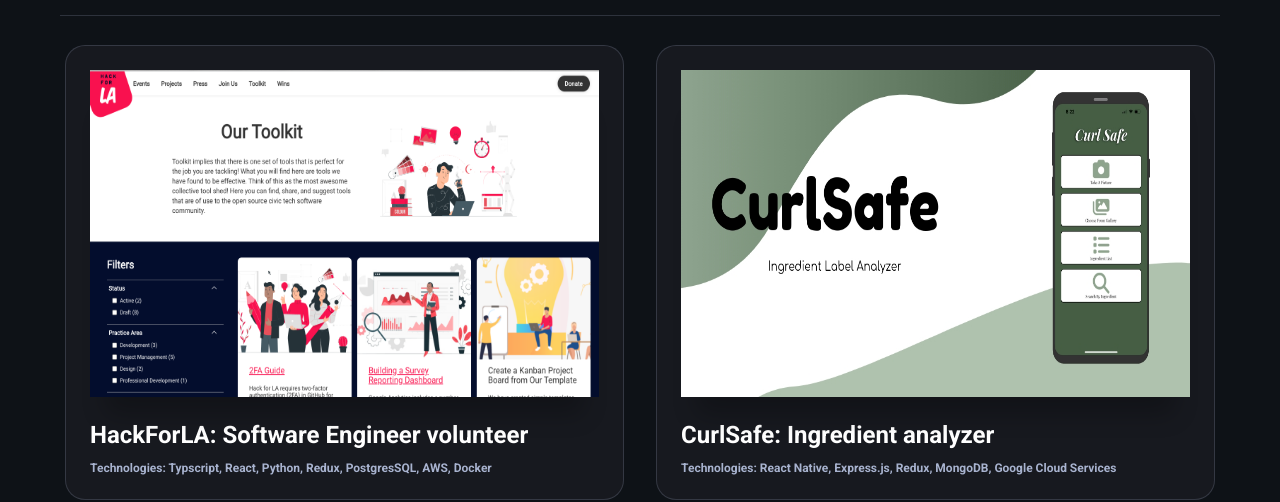
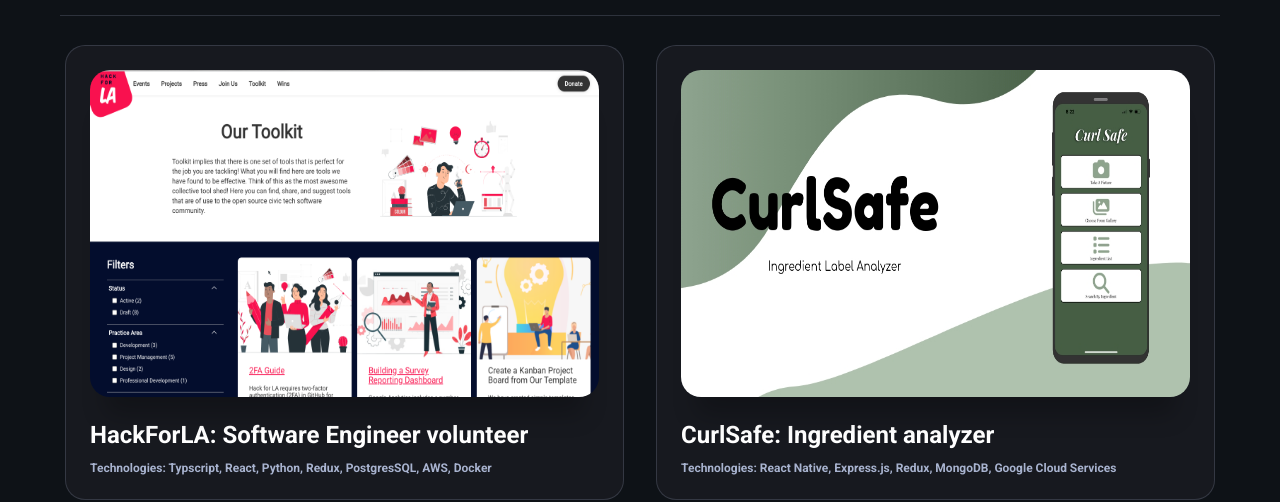
Before and after one commit to JpadillaCoding/Personal-Website, a Next.js app: page /portfolio in a window 1280 px wide. Shown: the part 349-851 px from the top of the page. Built offline with nearby package versions, Linux system fonts and the light colour scheme.

Commit message:
style: page padding for better page break

```diff
--- a/app/about/page.tsx
+++ b/app/about/page.tsx
@@ -115,7 +115,7 @@ export default function About() {
             <h2>Software Engineer Volunteer With Hack For LA- Website Team</h2>
             <p>
               Hack For LA has been a wonderful opportunity to develop
-              collaboration skills, learning bets practice, and growing as a
+              collaboration skills, learning best practices, and growing as a
               developer. I've learned a lot through participating in meetings,
               getting pull request reviews, and reviewing pull request. Added
               new features to the website and even got to try out opitimizing
@@ -136,7 +136,7 @@ export default function About() {
             <p>
               Made a mobile app from scratch using React Native. The app was
               made for a forum that had a need of analyzing ingredients in hair
-              products. I got 100+ downloads and along with the opportunity to
+              products. I got 100+ downloads along with the opportunity to
               learn Google Cloud Services, solidified my FrontEnd and BackEnd
               skills.
             </p>
--- a/app/components/Image track/page.module.css
+++ b/app/components/Image track/page.module.css
@@ -21,7 +21,7 @@
     border-radius: 15px;
   }
   .image {
-    width: 45vmin;
+    width: 40vmin;
     height: 30vmin;
     object-fit: cover;
     object-position: 100% center;
--- a/app/components/portfolio Items/page.module.css
+++ b/app/components/portfolio Items/page.module.css
@@ -35,3 +35,6 @@
   color: #a8b3cf;
   font-size: .75rem;
 }
+.image {
+  border-radius: 20px;
+}
--- a/app/components/portfolio Items/portfolio_items.tsx
+++ b/app/components/portfolio Items/portfolio_items.tsx
@@ -13,7 +13,7 @@ export default function PortfolioItem(props: any) {
     <div className={styles.outer_wrapper}>
       <a href={link} target="blank" className={styles.anchor}>
         <div className={styles.image_wrapper}>
-          <Image fill src={image} alt={alt} />
+          <Image fill src={image} alt={alt} className={styles.image}/>
         </div>
         <div className={styles.content_wrapper}>
           <h2 className={styles.content_description}>{description}</h2>
--- a/app/globals.css
+++ b/app/globals.css
@@ -13,7 +13,7 @@
 }
 
 .main_wrapper {
-  padding: 0px 60px;
+  padding: 0px 60px 60px 60px;
 }
 .intro_wrapper {
   margin-top: 70px;
--- a/app/resume/page.module.css
+++ b/app/resume/page.module.css
@@ -8,3 +8,6 @@
 .resume_frame {
   border: 2px solid rgba(168, 179, 207, 0.2);
 }
+.resume_frame p {
+  color: #ffffff;
+}
```
Also changed, not shown: app/resume/page.tsx (+5 -3 lines), 1 other file (tests, documents, lock files or other folders).
